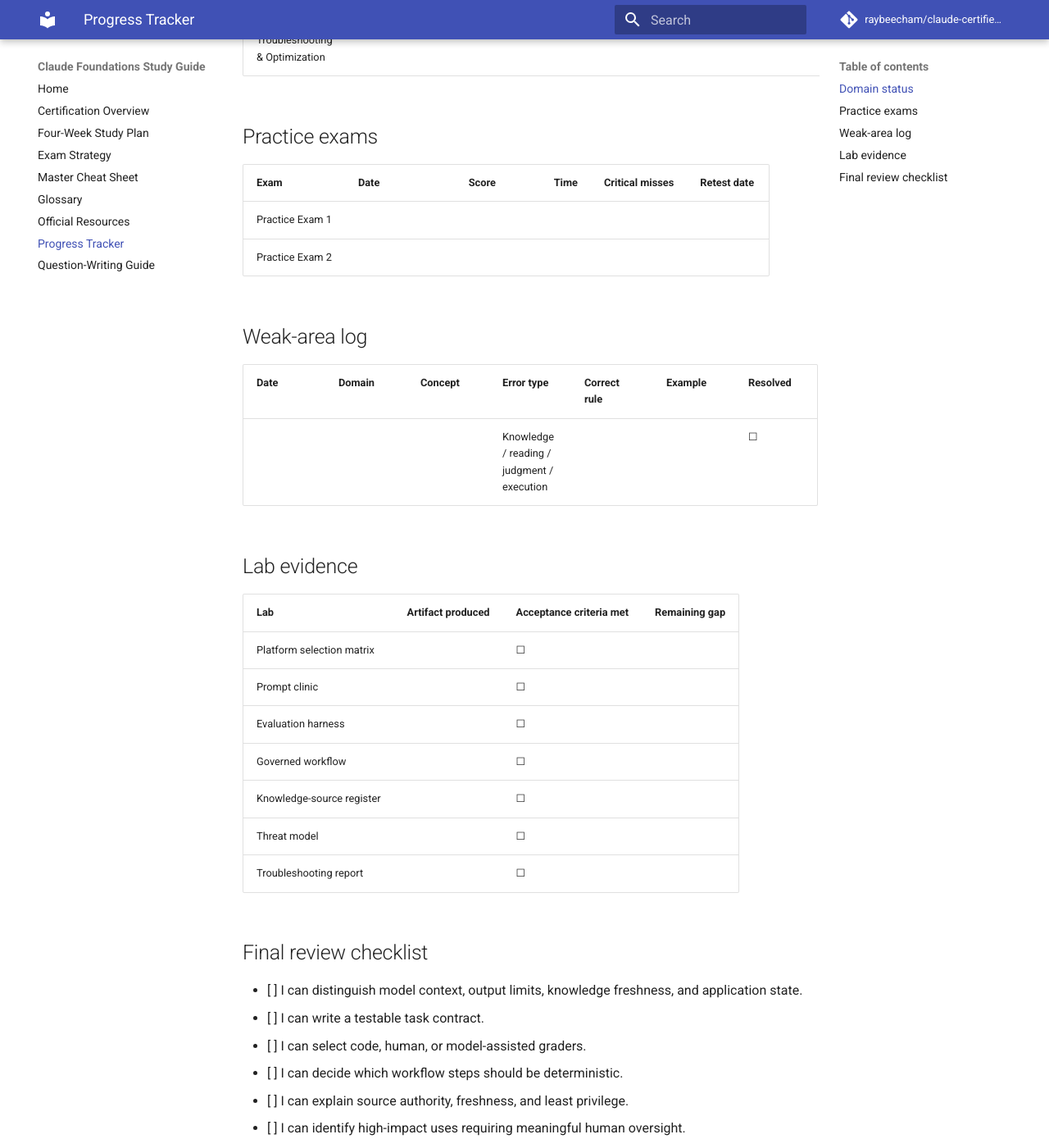
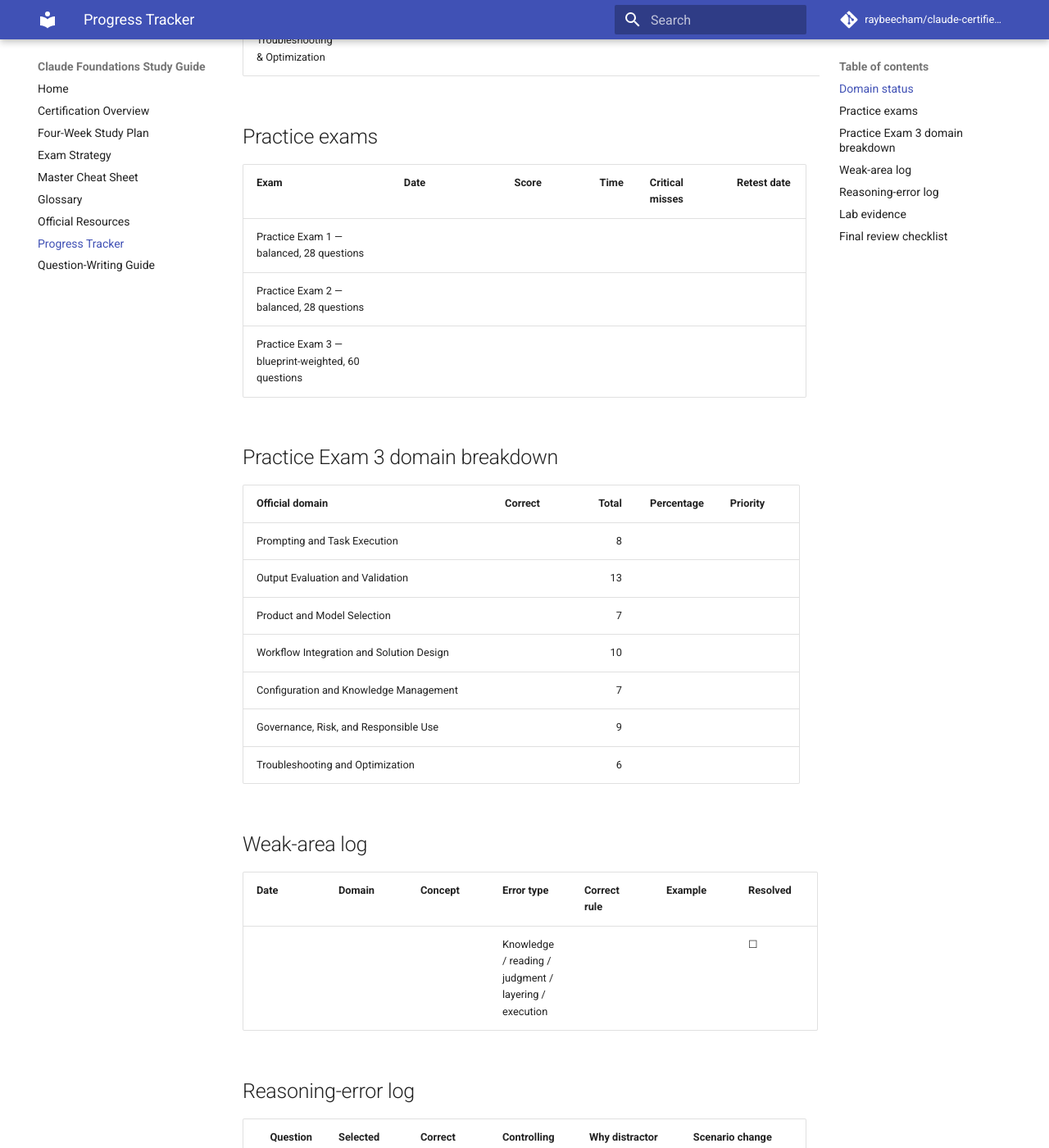
Before and after one commit to raybeecham/claude-certified-associate-foundations, an MkDocs documentation site: the page built from docs/progress-tracker.md, in a window 1280 px wide and 1400 px high, scrolled down 921 px. Shown: the whole window at 82% size. Built offline with MkDocs 1.6.1 and Material for MkDocs 9.7.7, drawn with Linux system fonts in a browser that asks for light colours; comment, search, counter and statistics services are not loaded; some of the changed text lies outside the part shown.

Commit message:
Track blueprint-weighted Practice Exam 3

```diff
--- a/docs/progress-tracker.md
+++ b/docs/progress-tracker.md
@@ -18,14 +18,33 @@ Copy this file into private notes or update it in a personal branch. Do not comm
 
 | Exam | Date | Score | Time | Critical misses | Retest date |
 |---|---|---:|---:|---|---|
-| Practice Exam 1 | | | | | |
-| Practice Exam 2 | | | | | |
+| Practice Exam 1 — balanced, 28 questions | | | | | |
+| Practice Exam 2 — balanced, 28 questions | | | | | |
+| Practice Exam 3 — blueprint-weighted, 60 questions | | | | | |
+
+## Practice Exam 3 domain breakdown
+
+| Official domain | Correct | Total | Percentage | Priority |
+|---|---:|---:|---:|---|
+| Prompting and Task Execution | | 8 | | |
+| Output Evaluation and Validation | | 13 | | |
+| Product and Model Selection | | 7 | | |
+| Workflow Integration and Solution Design | | 10 | | |
+| Configuration and Knowledge Management | | 7 | | |
+| Governance, Risk, and Responsible Use | | 9 | | |
+| Troubleshooting and Optimization | | 6 | | |
 
 ## Weak-area log
 
 | Date | Domain | Concept | Error type | Correct rule | Example | Resolved |
 |---|---|---|---|---|---|---|
-| | | | Knowledge / reading / judgment / execution | | | ☐ |
+| | | | Knowledge / reading / judgment / layering / execution | | | ☐ |
+
+## Reasoning-error log
+
+| Question | Selected | Correct | Controlling clue | Why distractor was attractive | Scenario change that makes distractor correct |
+|---:|---|---|---|---|---|
+| | | | | | |
 
 ## Lab evidence
 
@@ -48,4 +67,6 @@ Copy this file into private notes or update it in a personal branch. Do not comm
 - [ ] I can explain source authority, freshness, and least privilege.
 - [ ] I can identify high-impact uses requiring meaningful human oversight.
 - [ ] I can troubleshoot by evidence and controlled experiments.
+- [ ] I can identify the controlling domain in a mixed scenario.
+- [ ] I can explain why the strongest distractor solves the wrong layer.
 - [ ] I verified volatile facts in current official sources.
```
